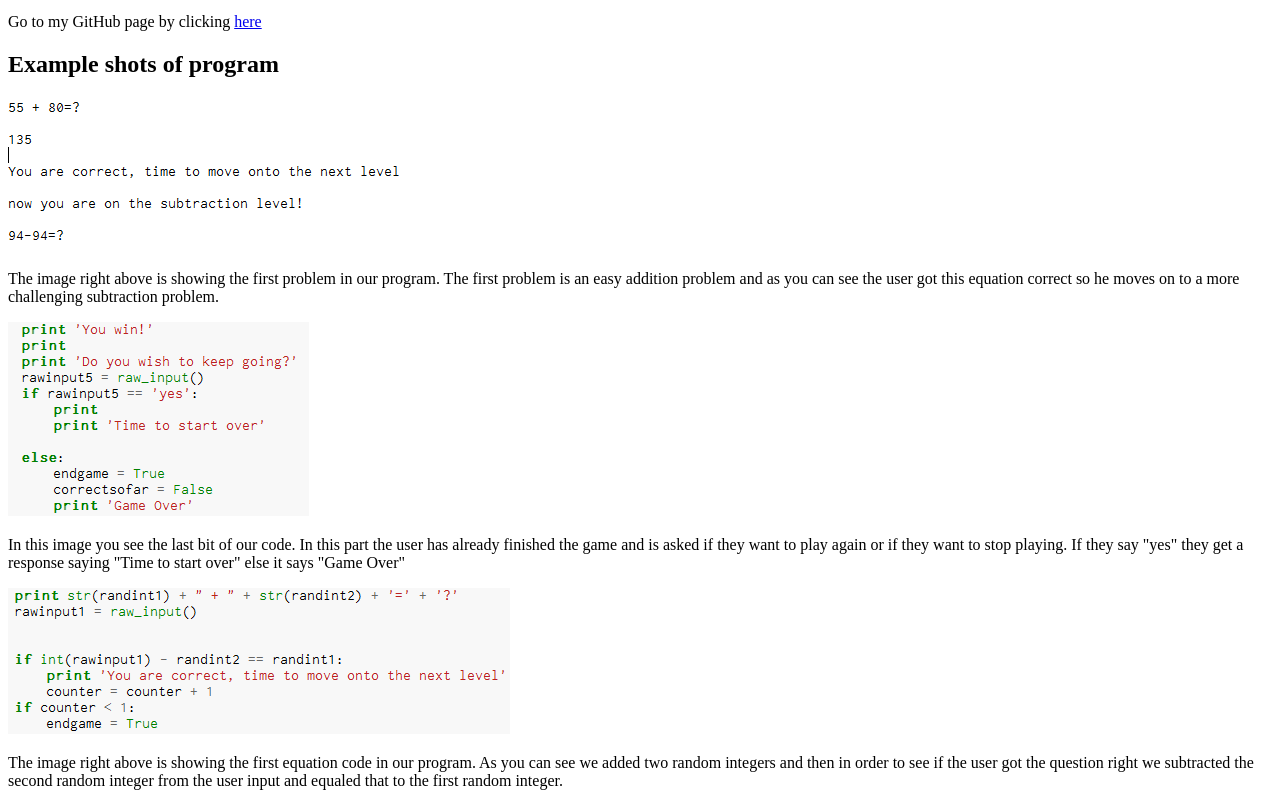
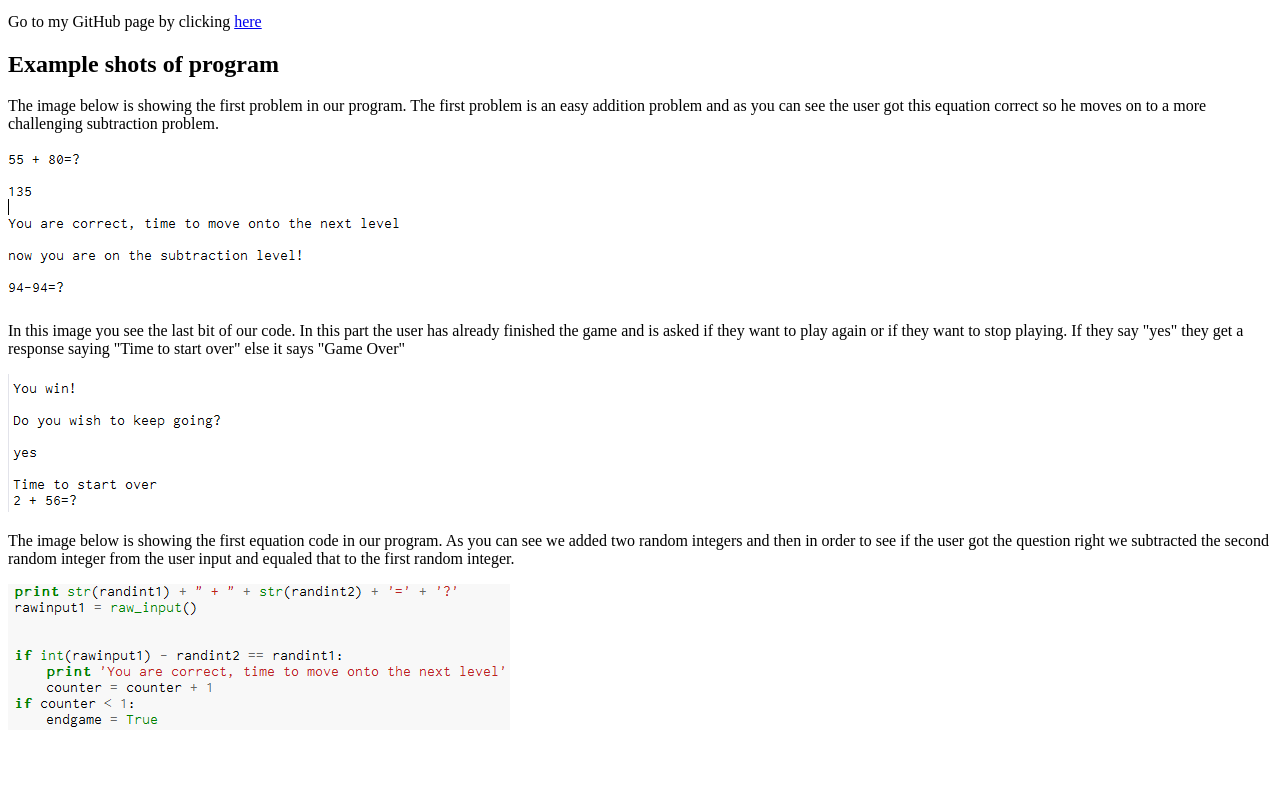
Before and after one commit to Dalton125/Dalton125.github.io, a plain HTML site: page index.html in a window 1280 px wide. Shown: the part 323-1129 px from the top of the page. After the commit the page ends 1065 px from the top, so only its background shows below. Drawn offline with Linux system fonts and the light colour scheme.

Commit message:
Final Changes

```diff
--- a/index.html
+++ b/index.html
@@ -8,12 +8,12 @@
 		<h2>Description</h2>
 		<p>My project is a game that will ask you a math question, at first it will be a simple addition problem and if you get it right you will move on to a subtraction problem but if you get it wrong you will have to start over. After the subtraction problem is a multiplication problem and then if you get that right you will move on to the final equation which is a division problem. If you get all the problems right you win.</p>
 		<h2>Reflection</h2>
-		<p> Even though this project seems relatively easy we encountered quite a few problems. Some of the problems that we might encounter are trying to get Python to come up with two random numbers but make sure that it doesn't add, subtract, multiply or divide them by itself; it leaves the two numbers in the equation form for the user to solve. Also, we will need to figure out how we can let Python know when the user got the question right or wrong. Another thing we will need to find a way to use a for loop for when the user gets an equation wrong because if that happens the program needs to restart from the addition equation. Overall this was a fun code to create because it challenge me and my partners coding ability.</p>
+		<p> Even though this project seems relatively easy we encountered quite a few problems. Some of the problems that we might encounter are trying to get Python to come up with two random numbers but make sure that it doesn't add, subtract, multiply or divide them by itself; it leaves the two numbers in the equation form for the user to solve. Also, we will need to figure out how we can let Python know when the user got the question right or wrong. Another thing we will need to find a way to use a for loop for when the user gets an equation wrong because if that happens the program needs to restart from the addition equation. Overall this was a fun code to create because it challenged me and my partners coding ability.</p>
 		<p>Go to my GitHub page by clicking <a href="https://github.com/Dalton125/Project"> here</a> </p>
 		<h2>Example shots of program</h2>
+		<p>The image below is showing the first problem in our program. The first problem is an easy addition problem and as you can see the user got this equation correct so he moves on to a more challenging subtraction problem.</p>
 		<img src="screencap3.PNG"/>
-		<p>The image right above is showing the first problem in our program. The first problem is an easy addition problem and as you can see the user got this equation correct so he moves on to a more challenging subtraction problem.</p>
-		<img src="screencap2.PNG"/>
 		<p> In this image you see the last bit of our code. In this part the user has already finished the game and is asked if they want to play again or if they want to stop playing. If they say "yes" they get a response saying "Time to start over" else it says "Game Over" </p>
+		<img src="screencap4.PNG"/>
+		<p>The image below is showing the first equation code in our program. As you can see we added two random integers and then in order to see if the user got the question right we subtracted the second random integer from the user input and equaled that to the first random integer. </p>
 		<img src="screencap1.PNG"/>
-		<p>The image right above is showing the first equation code in our program. As you can see we added two random integers and then in order to see if the user got the question right we subtracted the second random integer from the user input and equaled that to the first random integer. </p>
```
Also changed, not shown: screencap4.PNG (added).
